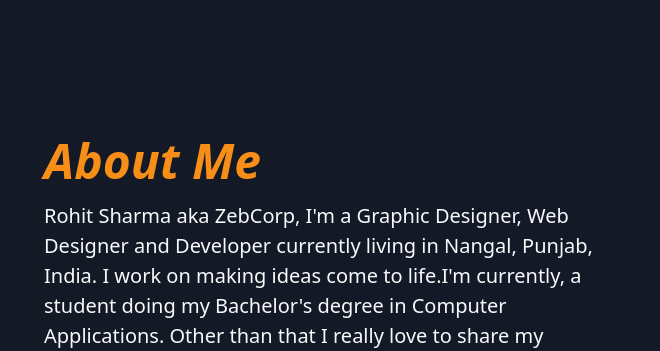
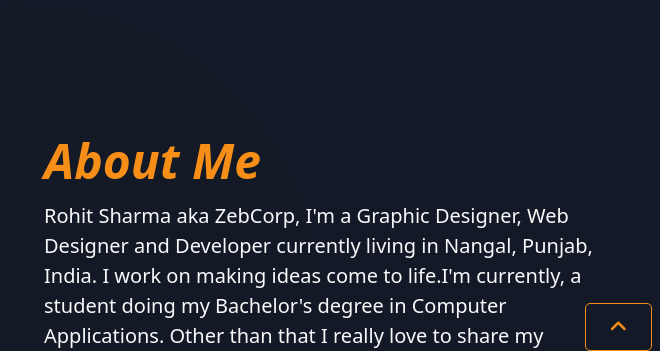
Before and after one commit to zebra76966/portfolio, a plain HTML site: page index.html in a window 1280 px wide. Shown: the part 449-800 px from the top of the page, 620-1280 px from the left. Drawn offline with nearby package versions, Linux system fonts and the light colour scheme.

Commit message:
added-to-the-top-btn

```diff
--- a/index.html
+++ b/index.html
@@ -16,6 +16,7 @@
 
     <div id="hero"></div>
     <div id="hero1"></div>
+    <a href="#fc" type="button" style="z-index:3;"class="btn btn-lg actionbtn px-4 position-fixed bottom-0 end-0 me-2"><i class="fa fa-angle-up"></i></a>
 
 <!-- NAVBAR CODE START======== -->
     <nav id="fc" class="navbar navbar-expand-lg navbar-dark bg-none">
```
